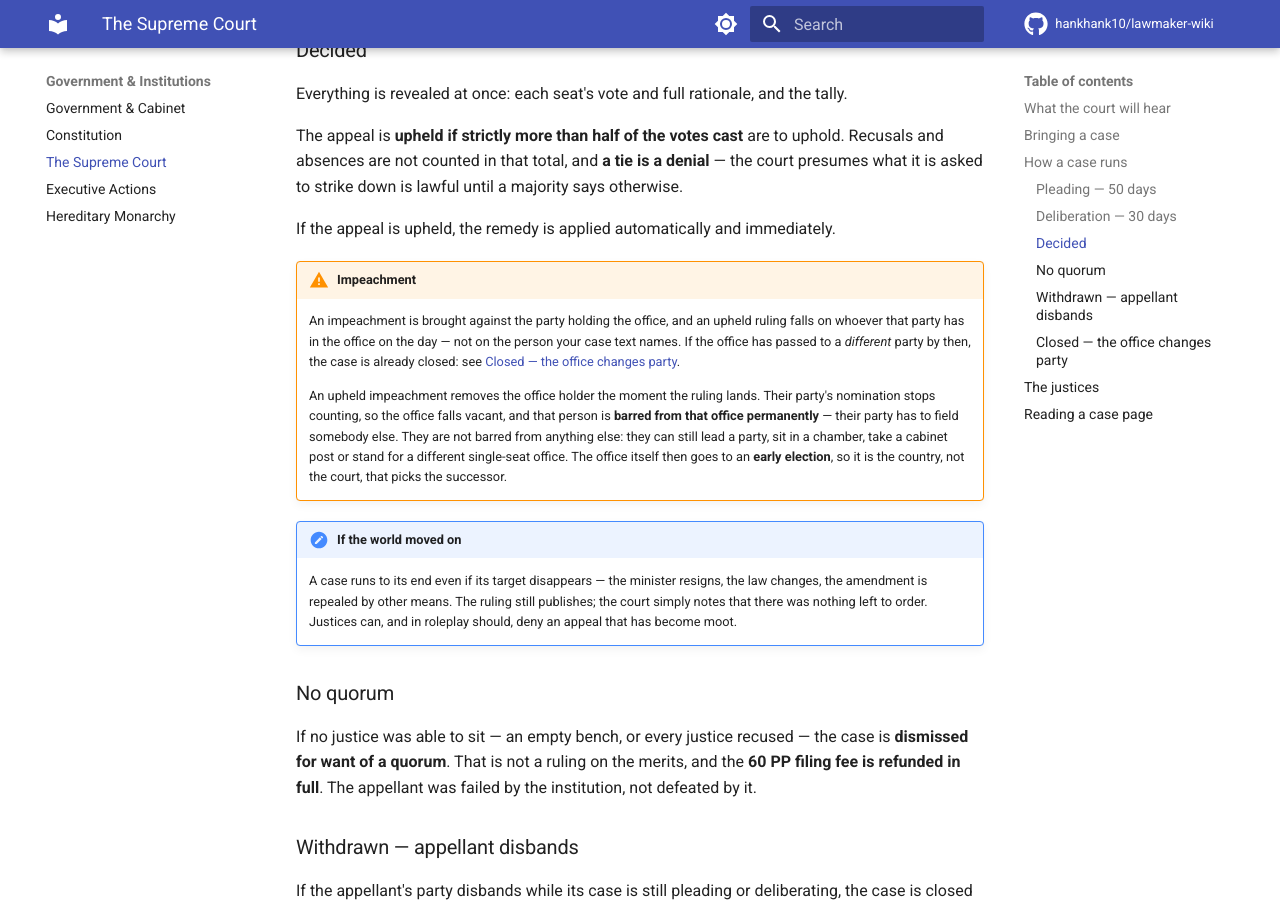
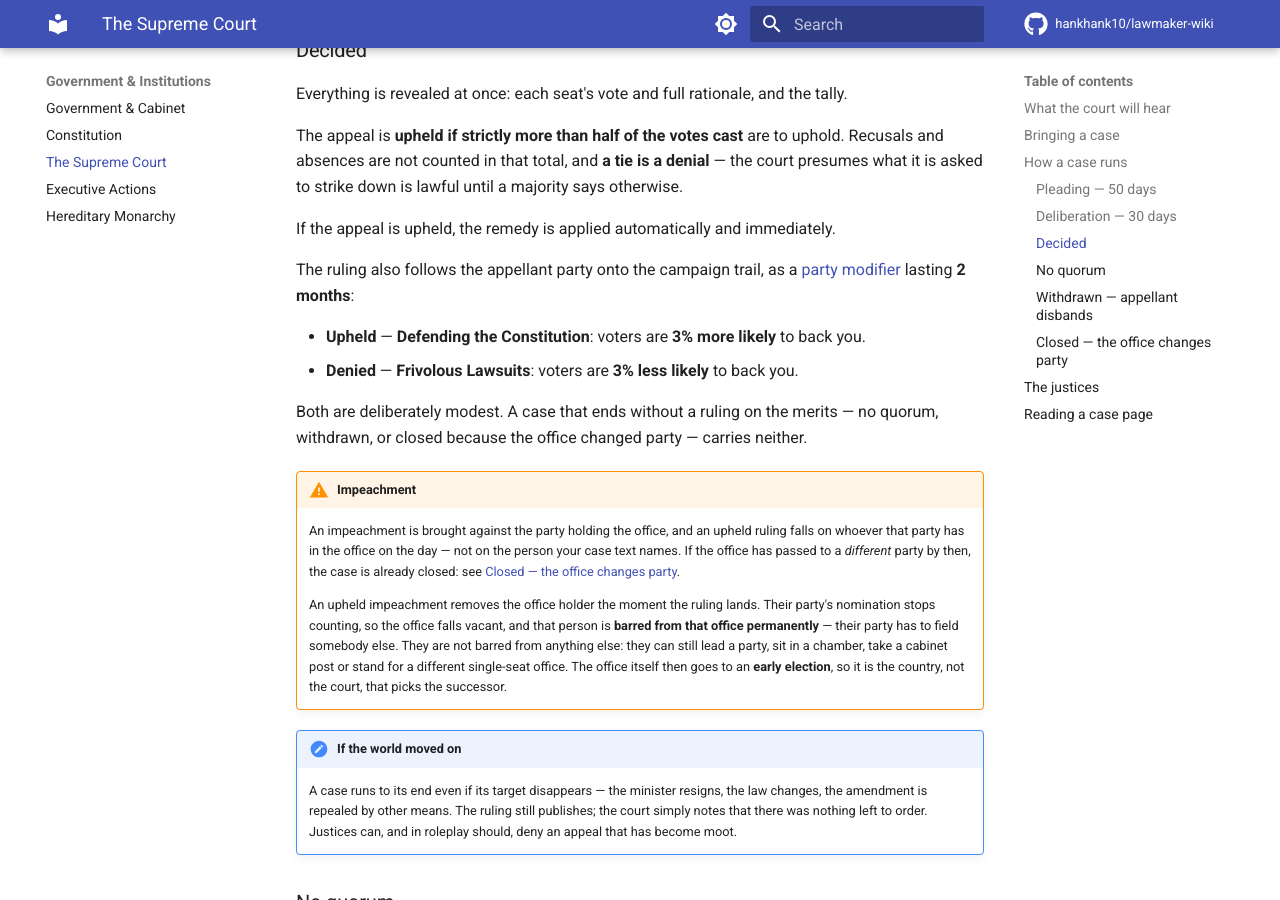
Before and after one commit to hankhank10/lawmaker-wiki, an MkDocs documentation site: the page built from docs/gameplay/supreme-court.md, in a window 1280 px wide and 900 px high, scrolled down 2458 px. Built offline with MkDocs 1.6.1 and Material for MkDocs 9.7.7, drawn with Linux system fonts in a browser that asks for light colours; comment, search, counter and statistics services are not loaded.

Commit message:
📝 Sync from private repo
Auto-synced from hankhank10/lawmaker/game-manual

```diff
--- a/docs/gameplay/supreme-court.md
+++ b/docs/gameplay/supreme-court.md
@@ -65,6 +65,13 @@ The appeal is **upheld if strictly more than half of the votes cast** are to uph
 
 If the appeal is upheld, the remedy is applied automatically and immediately.
 
+The ruling also follows the appellant party onto the campaign trail, as a [party modifier](campaigning.md#party-modifiers) lasting **2 months**:
+
+- **Upheld** — **Defending the Constitution**: voters are **3% more likely** to back you.
+- **Denied** — **Frivolous Lawsuits**: voters are **3% less likely** to back you.
+
+Both are deliberately modest. A case that ends without a ruling on the merits — no quorum, withdrawn, or closed because the office changed party — carries neither.
+
 !!! warning "Impeachment"
     An impeachment is brought against the party holding the office, and an upheld ruling falls on
     whoever that party has in the office on the day — not on the person your case text names. If
```
Also changed, not shown: docs/faq.md (+1 -1 lines), docs/gameplay/campaigning.md (+2 -0 lines), docs/reference.md (+2 -0 lines).
